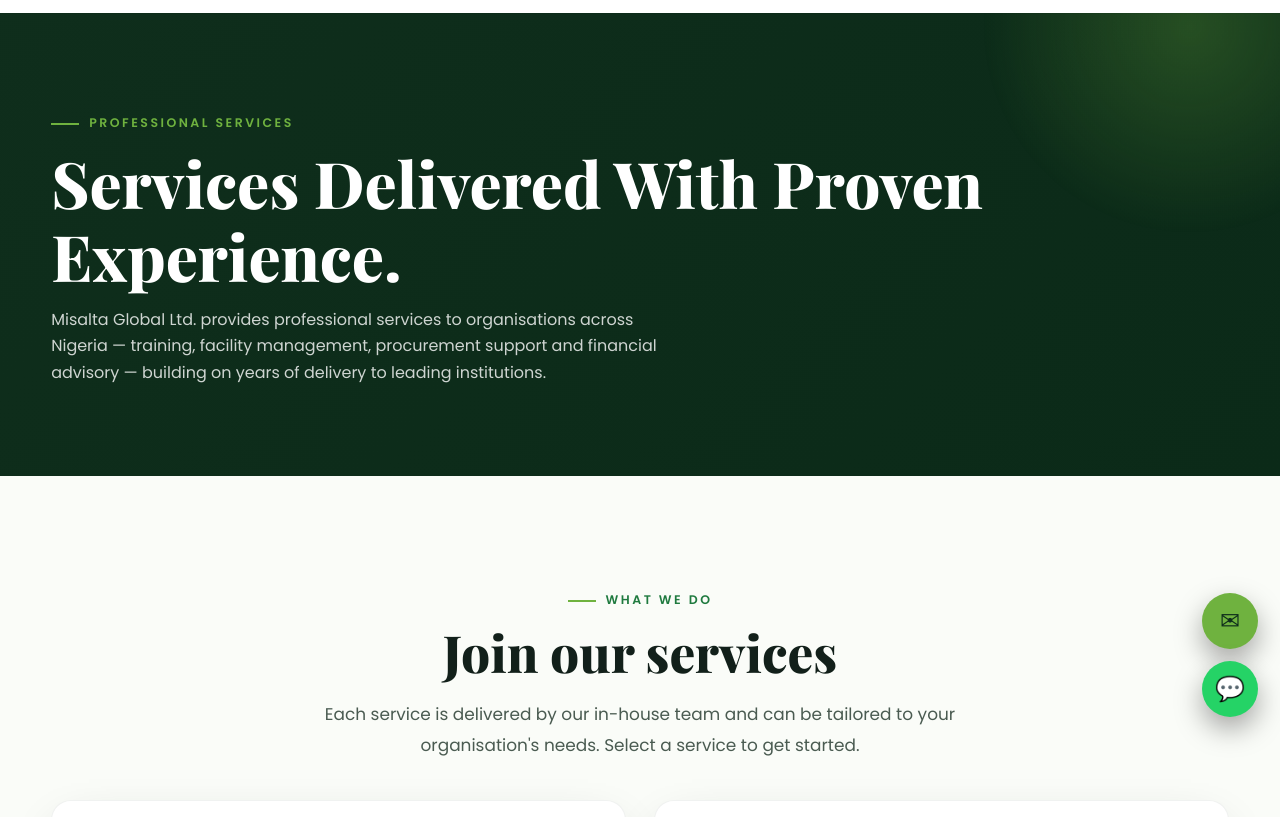
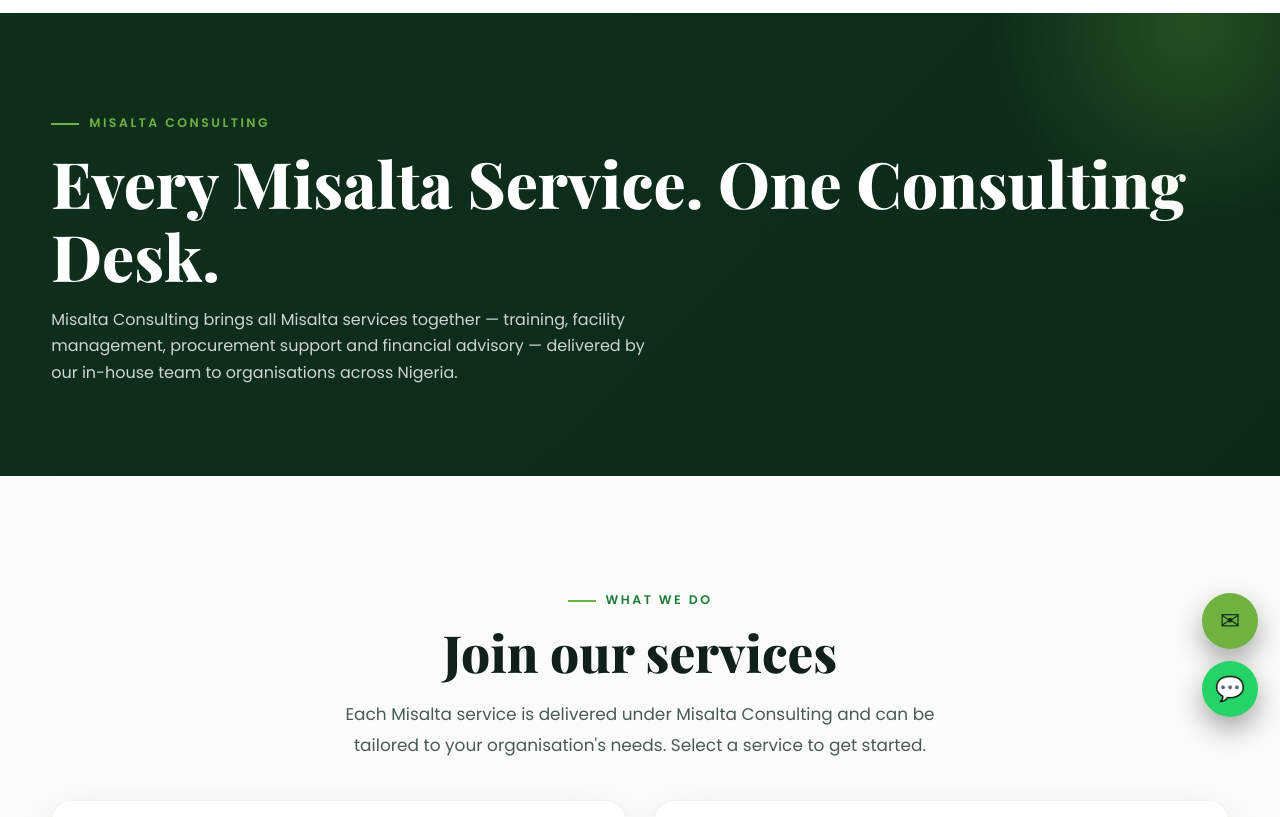
Before and after one commit to MelekhYomi/misaltaglobal, a plain HTML site: page consulting.html in a window 1280 px wide. Shown: the part 61-878 px from the top of the page. Drawn offline with nearby package versions, Linux system fonts and the light colour scheme; a web font is replaced by a local one.

Commit message:
Rebrand Services as Misalta Consulting — services hub
- services.html renamed to consulting.html and retitled
  "Misalta Consulting | Misalta Global Ltd."; hero reframed as
  "Every Misalta Service. One Consulting Desk." — the single home
  for all Misalta services (training, facility management,
  procurement support, financial advisory)
- Card buttons, track record (NNPCL, NCDC) and "Join Our Services"
  CTA carried over
- Nav item relabelled "Consulting" and pointed to consulting.html
  (measured 1100px total, still fits the 1180px desktop container)
- Enquiry modal tab renamed "Misalta Consulting"; form subject is
  "Misalta Consulting Enquiry", submit button reads "Send Consulting
  Enquiry"; still routed to services@misaltaglobal.com
- Footer Company link now "Misalta Consulting"
- Homepage Professional Services card button links to consulting.html
- Contact page: dropdown option, hero paragraph and meta description
  rebranded to Misalta Consulting (email route unchanged)

```diff
--- a/services.html
+++ b/consulting.html
@@ -3,19 +3,19 @@
 <head>
 <meta charset="UTF-8">
 <meta name="viewport" content="width=device-width,initial-scale=1">
-<title>Our Services | Misalta Global Ltd.</title>
-<meta name="description" content="Professional services by Misalta Global Ltd.: training, facility management, procurement support and financial advisory. Join our services and work with an experienced team.">
-<meta property="og:site_name" content="Misalta Global Ltd."><meta property="og:title" content="Our Services | Misalta Global Ltd."><meta property="og:description" content="Professional services by Misalta Global Ltd.: training, facility management, procurement support and financial advisory. Join our services and work with an experienced team."><meta property="og:type" content="website"><meta property="og:image" content="images/logo.jfif"><meta name="twitter:card" content="summary_large_image"><meta name="theme-color" content="#0f2e1c"><link rel="icon" type="image/jfif" href="images/logo.jfif">
+<title>Misalta Consulting | Misalta Global Ltd.</title>
+<meta name="description" content="Misalta Consulting is where all Misalta services live: training, facility management, procurement support and financial advisory — delivered with years of proven experience.">
+<meta property="og:site_name" content="Misalta Global Ltd."><meta property="og:title" content="Misalta Consulting | Misalta Global Ltd."><meta property="og:description" content="Misalta Consulting is where all Misalta services live: training, facility management, procurement support and financial advisory — delivered with years of proven experience."><meta property="og:type" content="website"><meta property="og:image" content="images/logo.jfif"><meta name="twitter:card" content="summary_large_image"><meta name="theme-color" content="#0f2e1c"><link rel="icon" type="image/jfif" href="images/logo.jfif">
 <link rel="preconnect" href="https://fonts.googleapis.com"><link rel="preconnect" href="https://fonts.gstatic.com" crossorigin>
 <link href="https://fonts.googleapis.com/css2?family=Playfair+Display:ital,wght@0,600;0,800;1,600&family=Poppins:wght@400;500;600&display=swap" rel="stylesheet">
 <link rel="stylesheet" href="styles.css">
 </head>
 <body>
-<section class="page-hero "><div class="container"><span class="eyebrow" style="color:var(--leaf)">Professional services</span><h1>Services Delivered With Proven Experience.</h1><p>Misalta Global Ltd. provides professional services to organisations across Nigeria — training, facility management, procurement support and financial advisory — building on years of delivery to leading institutions.</p></div></section>
+<section class="page-hero "><div class="container"><span class="eyebrow" style="color:var(--leaf)">Misalta Consulting</span><h1>Every Misalta Service. One Consulting Desk.</h1><p>Misalta Consulting brings all Misalta services together — training, facility management, procurement support and financial advisory — delivered by our in-house team to organisations across Nigeria.</p></div></section>
 
 <section><div class="container">
   <div class="center reveal"><span class="eyebrow">What we do</span><h2 class="title">Join our services</h2>
-  <p class="lead">Each service is delivered by our in-house team and can be tailored to your organisation's needs. Select a service to get started.</p></div>
+  <p class="lead">Each Misalta service is delivered under Misalta Consulting and can be tailored to your organisation's needs. Select a service to get started.</p></div>
   <div class="grid g2" style="margin-top:40px">
     <div class="card reveal"><span class="status st-op">Operating</span><div class="ico">🎓</div><h3>Training Services</h3><p>Capacity building and professional training programmes delivered to leading organisations, designed around practical workplace needs.</p><a class="btn btn-dark" style="margin-top:18px" href="#" data-open="services">Join this service</a></div>
     <div class="card reveal d1"><span class="status st-op">Operating</span><div class="ico">🏢</div><h3>Facility Management</h3><p>Day-to-day facility management and operational support that keeps work environments safe, functional and efficient.</p><a class="btn btn-dark" style="margin-top:18px" href="#" data-open="services">Join this service</a></div>
@@ -26,7 +26,7 @@
 
 <section class="dark-sec"><div class="container">
   <div class="center reveal"><span class="eyebrow">Track record</span><h2 class="title">Experience you can build on</h2>
-  <p class="lead">Our professional services have been delivered to leading organisations in Nigeria, including the Nigerian National Petroleum Company Limited (NNPCL) and the Nigeria Centre for Disease Control (NCDC).</p></div>
+  <p class="lead">Misalta Consulting services have been delivered to leading organisations in Nigeria, including the Nigerian National Petroleum Company Limited (NNPCL) and the Nigeria Centre for Disease Control (NCDC).</p></div>
   <div class="client-logos">
     <div class="client-logo reveal d1"><img src="images/clients/ncdc.webp" alt="NCDC — Nigeria Centre for Disease Control and Prevention" loading="lazy"></div>
     <div class="client-logo reveal d2"><img src="images/clients/nnpcl.jpg" alt="NNPCL — Nigerian National Petroleum Company Limited" loading="lazy"></div>
--- a/script.js
+++ b/script.js
@@ -64,7 +64,7 @@ document.body.insertAdjacentHTML("afterbegin", `
 <header class="nav" id="hdr"><div class="container nav-in">
   <a class="logo" href="index.html">${mark}</a>
   <nav id="menu" aria-label="Main"><ul>
-    ${navItem("index.html", "Home")}${navItem("about.html", "About Us")}${navItem("businesses.html", "Businesses")}${navItem("services.html", "Services")}${navItem("agro-processing.html", "Agro-Processing")}
+    ${navItem("index.html", "Home")}${navItem("about.html", "About Us")}${navItem("businesses.html", "Businesses")}${navItem("consulting.html", "Consulting")}${navItem("agro-processing.html", "Agro-Processing")}
     ${navItem("trade-x.html", "Misalta Trade X", '<em class="soon">Coming Soon</em>')}${navItem("agro-hubs.html", "Agro Hubs")}${navItem("investment.html", "Invest &amp; Partner")}${navItem("team.html", "Team")}${navItem("contact.html", "Contact")}
   </ul></nav>
   <button class="burger" id="burger" aria-label="Menu" aria-expanded="false"><span></span><span></span><span></span></button>
@@ -76,7 +76,7 @@ document.body.insertAdjacentHTML("beforeend", `
   <div class="f-brand"><a class="logo" href="index.html">${mark}</a>
   <p style="margin-top:16px;max-width:320px">Transforming Agriculture. Building Industry. Creating Value.</p>
   <div class="socials">${socialLinks}</div></div>
-  <div><h4>Company</h4><a href="about.html">About Us</a><a href="team.html">Leadership &amp; Team</a><a href="businesses.html">Our Businesses</a><a href="services.html">Professional Services</a><a href="contact.html">Contact</a></div>
+  <div><h4>Company</h4><a href="about.html">About Us</a><a href="team.html">Leadership &amp; Team</a><a href="businesses.html">Our Businesses</a><a href="consulting.html">Misalta Consulting</a><a href="contact.html">Contact</a></div>
   <div><h4>Ventures</h4><a href="agro-processing.html">Agro-Processing</a><a href="trade-x.html">Misalta Trade X</a><a href="agro-hubs.html">Agro Hubs</a><a href="investment.html">Investment &amp; Partnerships</a></div>
   <div><h4>Reach Us</h4><a href="mailto:${E.info}">${E.info}</a><a href="tel:${CONFIG.phone.replace(/\s/g, "")}">${CONFIG.phone}</a><span>${CONFIG.address}</span><a href="privacy.html">Privacy Notice</a></div>
 </div><div class="copy"><span>© ${new Date().getFullYear()} ${CONFIG.company} All rights reserved.</span><span>Planned ventures and platform features are shown with their current status.</span></div></div></footer>
@@ -85,7 +85,7 @@ document.body.insertAdjacentHTML("beforeend", `
 
 <div class="modal" id="modal" role="dialog" aria-modal="true" aria-label="Make an enquiry"><div class="box"><button class="close" id="mclose" aria-label="Close">×</button>
   <h3 style="font-size:1.8rem">Make an Enquiry</h3><p style="color:#5a6a60">Tell us what you are interested in and the right team will follow up.</p>
-  <div class="tabs"><button class="on" data-tab="invest">Investment &amp; Partnership</button><button data-tab="supply">Agro-Processing &amp; Supply</button><button data-tab="services">Professional Services</button></div>
+  <div class="tabs"><button class="on" data-tab="invest">Investment &amp; Partnership</button><button data-tab="supply">Agro-Processing &amp; Supply</button><button data-tab="services">Misalta Consulting</button></div>
   <form class="mf" id="f-invest" data-kind="Investment / Partnership Enquiry" data-to="${E.invest}">
     <div class="row"><div class="field"><label>Full name</label><input name="Name" required></div><div class="field"><label>Email</label><input type="email" name="Email" required></div></div>
     <div class="row"><div class="field"><label>Organisation</label><input name="Organisation"></div><div class="field"><label>Country</label><input name="Country" required></div></div>
@@ -100,13 +100,13 @@ document.body.insertAdjacentHTML("beforeend", `
     <div class="field"><label>Message</label><textarea name="Message" rows="3"></textarea></div>
     <label class="consent"><input type="checkbox" name="Consent" value="Yes" required> I agree to be contacted about this enquiry. See the <a href="privacy.html">privacy notice</a>.</label>
     <button class="btn btn-green" style="width:100%;justify-content:center">Send Supply Enquiry</button></form>
-  <form class="mf hidden" id="f-services" data-kind="Professional Services Enquiry" data-to="${E.services}">
+  <form class="mf hidden" id="f-services" data-kind="Misalta Consulting Enquiry" data-to="${E.services}">
     <div class="row"><div class="field"><label>Full name</label><input name="Name" required></div><div class="field"><label>Email</label><input type="email" name="Email" required></div></div>
     <div class="row"><div class="field"><label>Organisation</label><input name="Organisation"></div><div class="field"><label>Phone</label><input name="Phone"></div></div>
     <div class="field"><label>Service needed</label><select name="Service"><option>Training services</option><option>Facility management</option><option>Procurement support</option><option>Financial advisory</option><option>Other</option></select></div>
     <div class="field"><label>Message</label><textarea name="Message" rows="3"></textarea></div>
     <label class="consent"><input type="checkbox" name="Consent" value="Yes" required> I agree to be contacted about this enquiry. See the <a href="privacy.html">privacy notice</a>.</label>
-    <button class="btn btn-gold" style="width:100%;justify-content:center">Send Services Enquiry</button></form>
+    <button class="btn btn-gold" style="width:100%;justify-content:center">Send Consulting Enquiry</button></form>
   <p class="note">Submitting opens your email app with the message prepared for the right team.</p>
 </div></div><div class="toast" id="toast" role="status"></div>`);
 
```
Also changed, not shown: contact.html (+4 -4 lines), index.html (+1 -1 lines).
